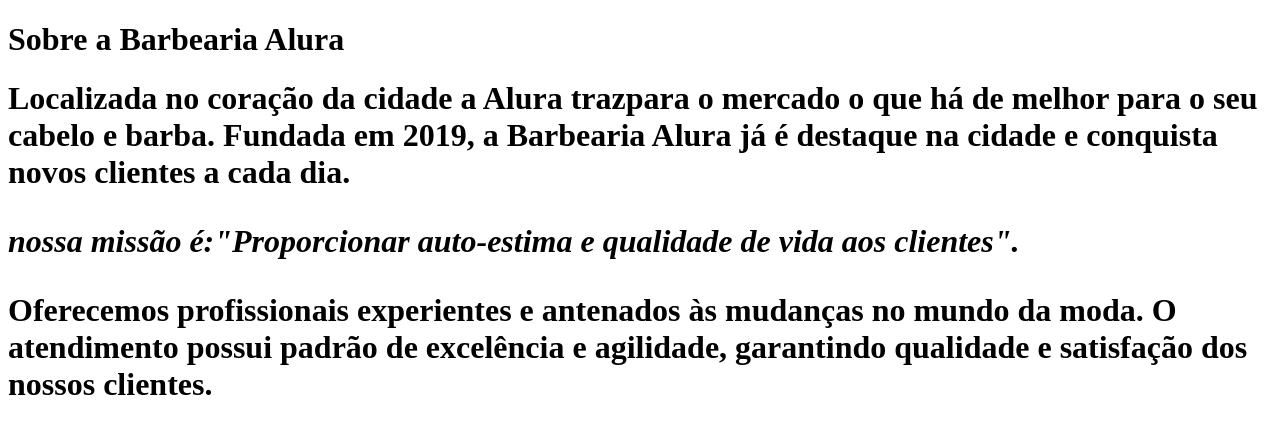
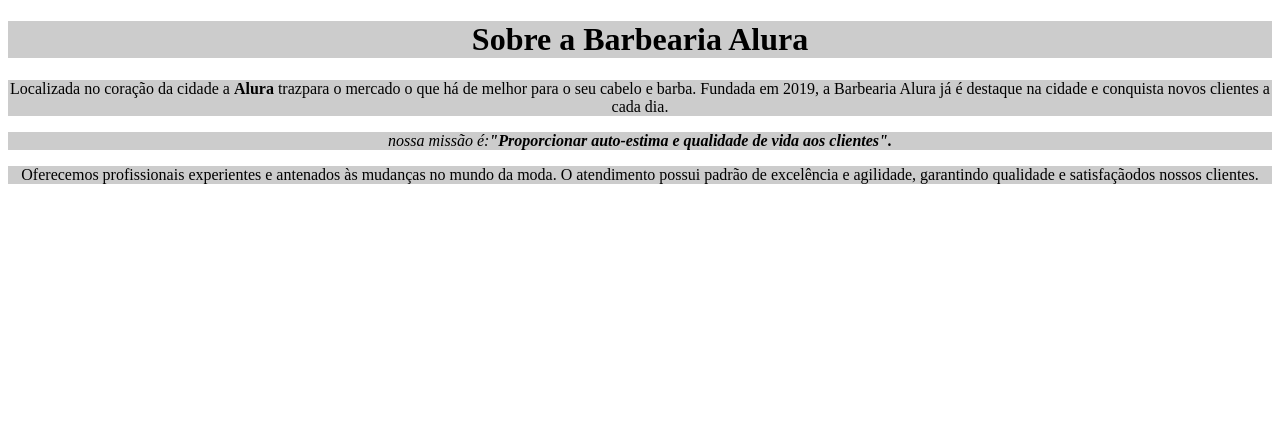
Before and after one commit to rlkjao/meuprimeirosite, a plain HTML site: page index.html in a window 1280 px wide. Drawn offline with Linux system fonts and the light colour scheme.

Commit message:
Add files via upload

```diff
--- a/index.html
+++ b/index.html
@@ -1,15 +1,26 @@
 <!DOCTYPE html>
-<html>
-<h1>Sobre a Barbearia Alura<h1>
-    <meta ciarcet-UTF-8
+<html lang="pt-br">
+      <head>
+        <meta charset="UTF-8">
+        <title>Barbearia Alura</title>
+        <link rel="stylesheet" href="style.css">
+
+        <style>
+
+        </style>
+      </head>
+
+      <body>
+          <h1 style="text-align: center; background: #CCCCCC">Sobre a Barbearia Alura</h1>
+
     <p>Localizada no coração da cidade a <strong> Alura </strong>trazpara o mercado o que há de melhor para o seu cabelo e barba. Fundada em 2019,
 a Barbearia Alura já é destaque na cidade e conquista novos clientes a cada dia.<p>
 
 
-    <p><em>nossa missão é:<strong>"Proporcionar auto-estima e qualidade de vida aos clientes".</strong></em></p>
+    <p style="font-size: 20px text-align: center"><em>nossa missão é:<strong>"Proporcionar auto-estima e qualidade de vida aos clientes".</strong></em></p>
 
 
     <p>Oferecemos profissionais experientes e antenados às mudanças no mundo da moda.
-O atendimento possui padrão de excelência e agilidade, garantindo qualidade e satisfação
- dos nossos clientes.<p>
+O atendimento possui padrão de excelência e agilidade, garantindo qualidade e satisfaçãodos nossos clientes.</p>
+   </body>
 </html>
--- /dev/null
+++ b/style.css
@@ -0,0 +1,4 @@
+p {
+    text-align: center;
+    background: #CCCCCC
+}
```
